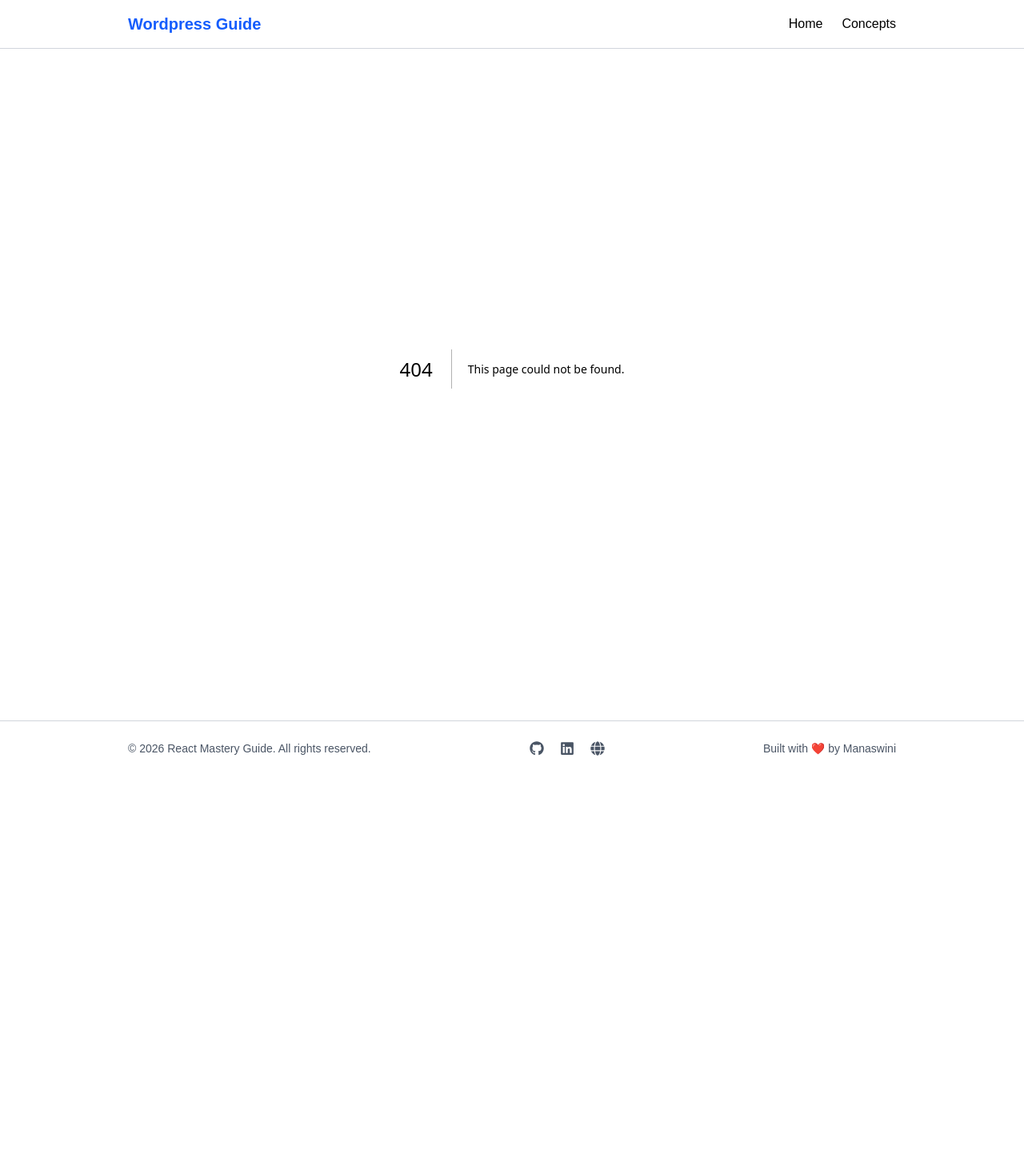
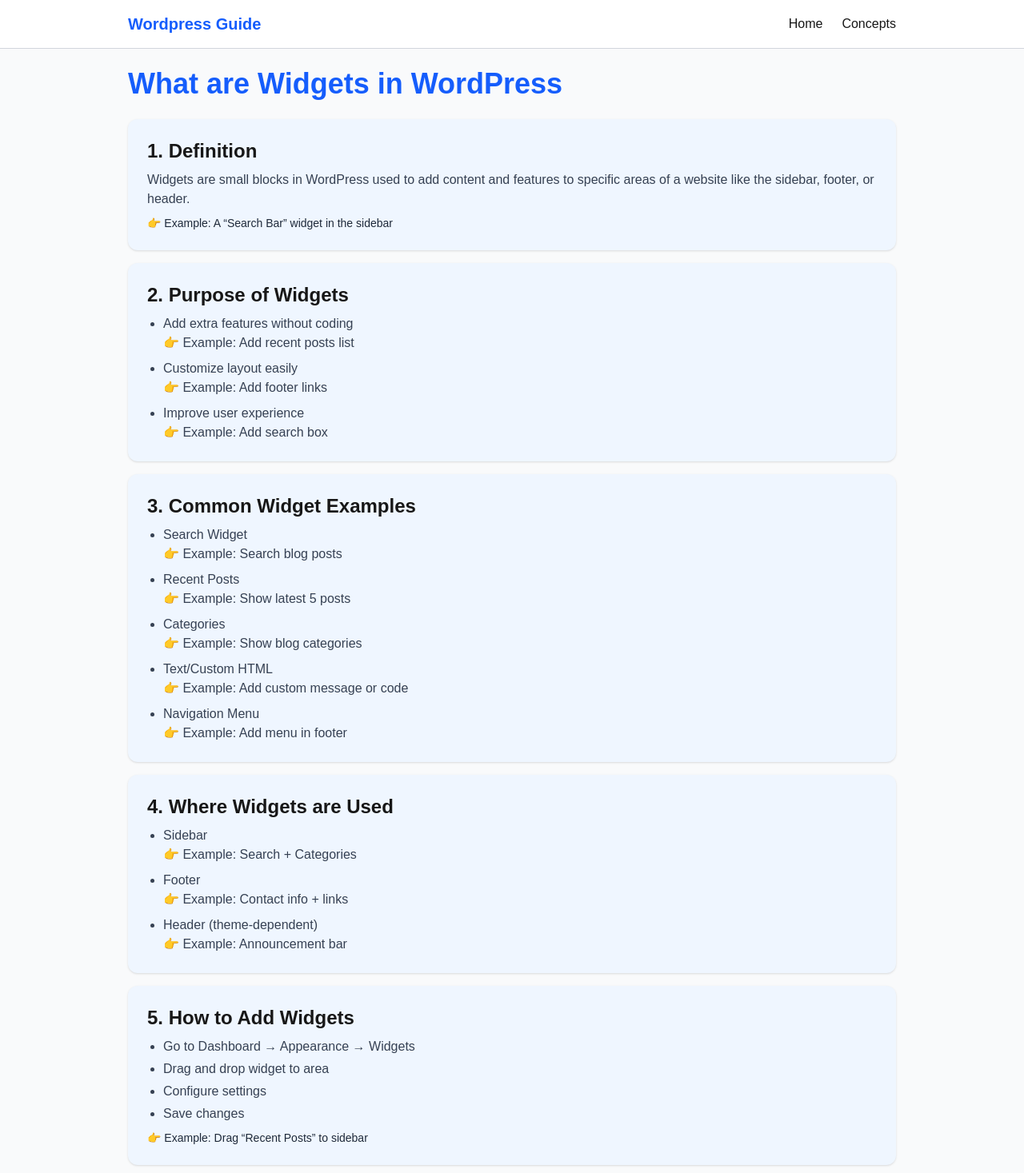
Before and after one commit to Monisasmal/WordPress-Concepts, a Next.js app: page /concepts/WhatAreWidgets in a window 1280 px wide. Before the commit this address had no page. Shown: the top 1467 px of the page at 80% size. Before the commit the page ends 970 px from the top, so only its background shows below. Built offline with nearby package versions, Linux system fonts and the light colour scheme.

Commit message:
first commit

```diff
--- /dev/null
+++ b/src/app/concepts/WhatAreWidgets/page.tsx
@@ -0,0 +1,213 @@
+export default function WhatAreWidgets() {
+  return (
+    <div className="bg-gray-50 min-h-screen">
+
+      {/* Container */}
+      <div className="w-full max-w-5xl mx-auto px-4 sm:px-6 lg:px-8 py-6">
+
+        {/* Header */}
+        <h1 className="text-2xl sm:text-3xl md:text-4xl font-bold text-blue-600 mb-6">
+          What are Widgets in WordPress
+        </h1>
+
+        {/* Card Wrapper */}
+        <div className="space-y-4">
+
+          {/* Definition */}
+          <section className="bg-blue-50 shadow-sm rounded-xl p-4 sm:p-6">
+            <h2 className="text-lg sm:text-xl md:text-2xl font-semibold mb-2">
+              1. Definition
+            </h2>
+            <p className="text-sm sm:text-base text-gray-700">
+              Widgets are small blocks in WordPress used to add content and features
+              to specific areas of a website like the sidebar, footer, or header.
+            </p>
+
+            <p className="text-sm text-gray-800 mt-2">
+              👉 Example: A “Search Bar” widget in the sidebar
+            </p>
+          </section>
+
+          {/* Purpose */}
+          <section className="bg-blue-50 shadow-sm rounded-xl p-4 sm:p-6">
+            <h2 className="text-lg sm:text-xl md:text-2xl font-semibold mb-2">
+              2. Purpose of Widgets
+            </h2>
+            <ul className="list-disc ml-5 text-sm sm:text-base text-gray-700 space-y-2">
+              <li>
+                Add extra features without coding
+                <br />👉 Example: Add recent posts list
+              </li>
+              <li>
+                Customize layout easily
+                <br />👉 Example: Add footer links
+              </li>
+              <li>
+                Improve user experience
+                <br />👉 Example: Add search box
+              </li>
+            </ul>
+          </section>
+
+          {/* Examples */}
+          <section className="bg-blue-50 shadow-sm rounded-xl p-4 sm:p-6">
+            <h2 className="text-lg sm:text-xl md:text-2xl font-semibold mb-2">
+              3. Common Widget Examples
+            </h2>
+
+            <ul className="list-disc ml-5 text-sm sm:text-base text-gray-700 space-y-2">
+              <li>
+                Search Widget
+                <br />👉 Example: Search blog posts
+              </li>
+
+              <li>
+                Recent Posts
+                <br />👉 Example: Show latest 5 posts
+              </li>
+
+              <li>
+                Categories
+                <br />👉 Example: Show blog categories
+              </li>
+
+              <li>
+                Text/Custom HTML
+                <br />👉 Example: Add custom message or code
+              </li>
+
+              <li>
+                Navigation Menu
+                <br />👉 Example: Add menu in footer
+              </li>
+            </ul>
+          </section>
+
+          {/* Where */}
+          <section className="bg-blue-50 shadow-sm rounded-xl p-4 sm:p-6">
+            <h2 className="text-lg sm:text-xl md:text-2xl font-semibold mb-2">
+              4. Where Widgets are Used
+            </h2>
+
+            <ul className="list-disc ml-5 text-sm sm:text-base text-gray-700 space-y-2">
+              <li>
+                Sidebar
+                <br />👉 Example: Search + Categories
+              </li>
+
+              <li>
+                Footer
+                <br />👉 Example: Contact info + links
+              </li>
+
+              <li>
+                Header (theme-dependent)
+                <br />👉 Example: Announcement bar
+              </li>
+            </ul>
+          </section>
+
+          {/* How */}
+          <section className="bg-blue-50 shadow-sm rounded-xl p-4 sm:p-6">
+            <h2 className="text-lg sm:text-xl md:text-2xl font-semibold mb-2">
+              5. How to Add Widgets
+            </h2>
+
+            <ul className="list-disc ml-5 text-sm sm:text-base text-gray-700 space-y-1">
+              <li>Go to Dashboard → Appearance → Widgets</li>
+              <li>Drag and drop widget to area</li>
+              <li>Configure settings</li>
+              <li>Save changes</li>
+            </ul>
+
+            <p className="text-sm text-gray-800 mt-2">
+              👉 Example: Drag “Recent Posts” to sidebar
+            </p>
+          </section>
+
+          {/* Internal */}
+          <section className="bg-blue-50 shadow-sm rounded-xl p-4 sm:p-6">
+            <h2 className="text-lg sm:text-xl md:text-2xl font-semibold mb-2">
+              6. How Widgets Work Internally
+            </h2>
+
+            <ul className="list-disc ml-5 text-sm sm:text-base text-gray-700 space-y-2">
+              <li>
+                Stored in database
+                <br />👉 Widget settings saved
+              </li>
+
+              <li>
+                Rendered by theme
+                <br />👉 Displayed in sidebar/footer
+              </li>
+
+              <li>
+                Uses WordPress APIs
+                <br />👉 Dynamic content loading
+              </li>
+            </ul>
+          </section>
+
+          {/* Advantages */}
+          <section className="bg-blue-50 shadow-sm rounded-xl p-4 sm:p-6">
+            <h2 className="text-lg sm:text-xl md:text-2xl font-semibold mb-2">
+              7. Advantages
+            </h2>
+
+            <ul className="list-disc ml-5 text-sm sm:text-base text-gray-700 space-y-2">
+              <li>
+                Easy to use
+                <br />👉 No coding required
+              </li>
+
+              <li>
+                Flexible layout
+                <br />👉 Drag and drop placement
+              </li>
+
+              <li>
+                Extend features
+                <br />👉 Add multiple widgets
+              </li>
+            </ul>
+          </section>
+
+          {/* Limitations */}
+          <section className="bg-blue-50 shadow-sm rounded-xl p-4 sm:p-6">
+            <h2 className="text-lg sm:text-xl md:text-2xl font-semibold mb-2">
+              8. Limitations
+            </h2>
+
+            <ul className="list-disc ml-5 text-sm sm:text-base text-gray-700 space-y-2">
+              <li>
+                Depends on theme support
+                <br />👉 Some areas may not exist
+              </li>
+
+              <li>
+                Limited customization
+                <br />👉 Advanced changes need coding
+              </li>
+            </ul>
+          </section>
+
+          {/* Interview */}
+          <section className="bg-blue-50 shadow-sm rounded-xl p-4 sm:p-6">
+            <h2 className="text-lg sm:text-xl md:text-2xl font-semibold mb-2">
+              Interview Points
+            </h2>
+
+            <ul className="list-disc ml-5 text-sm sm:text-base text-gray-900 space-y-1">
+              <li>Widgets = small content blocks</li>
+              <li>Used in sidebar, footer</li>
+              <li>No coding required</li>
+              <li>Example: Search, Recent Posts</li>
+            </ul>
+          </section>
+
+        </div>
+      </div>
+    </div>
+  );
+}
--- a/src/app/concepts/page.tsx
+++ b/src/app/concepts/page.tsx
@@ -23,6 +23,7 @@
      {name: "How to Install Plugins in WordPress?", path:"/concepts/InstallPlugins"},
      {name: "How to Update Plugins in WordPress?", path:"/concepts/UpdatePlugins"},
      {name: "What are Permalinks in WordPress?", path:"/concepts/WhatArePermalinks"},
+     {name: "What are Widgets in WordPress ?", path:"/concepts/WhatAreWidgets"},
 ];
 
 export default function Concepts(){
```
